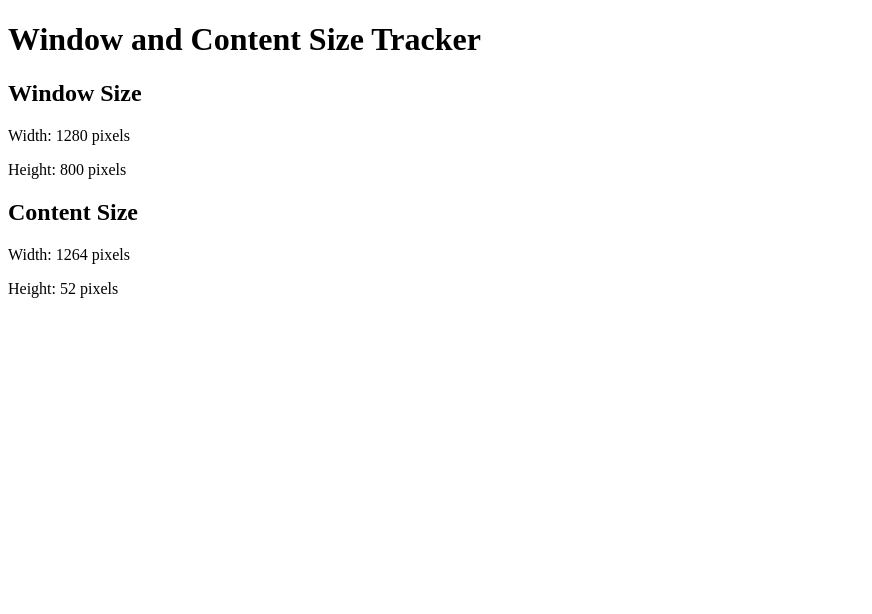
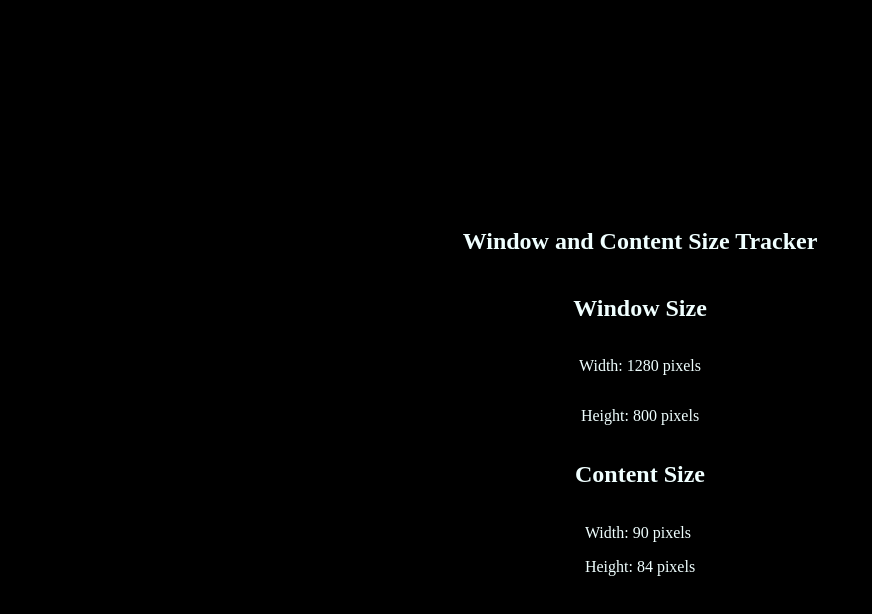
Before and after one commit to TheJose24/Browser-Window-Size, a plain HTML site: page index.html in a window 1280 px wide. Shown: the whole page, without its empty margins (0-872 px from the left). Drawn offline with Linux system fonts and the light colour scheme.

Commit message:
mejora del codigo

```diff
--- a/index.html
+++ b/index.html
@@ -3,10 +3,11 @@
   <head>
     <meta charset="UTF-8" />
     <title>CSS Button Hover Effects</title>
-    <link rel="stylesheet" href="estilo-challenge.css" />
+    <link rel="stylesheet" href="style.css" />
   </head>
   <body>
-    <h1>Window and Content Size Tracker</h1>
+    <section>
+      <h1>Window and Content Size Tracker</h1>
     <h2>Window Size</h2>
     <p>Width: <span id="window-width"></span> pixels</p>
     <p>Height: <span id="window-height"></span> pixels</p>
@@ -16,7 +17,7 @@
       <p>Width: <span id="content-width"></span> pixels</p>
       <p>Height: <span id="content-height"></span> pixels</p>
     </div>
-
+    </section>
     <script src="script.js"></script>
   </body>
 </html>
--- a/style.css
+++ b/style.css
@@ -1,7 +1,18 @@
 body {
   margin: 0;
   padding: 0;
+  background-color: black;
+  color: azure;
+}
+section{
+  width: 100%;
+  height: 100%;
+  display: flex;
+  flex-direction: column;
+  align-items: center;
+  position: absolute;
+  justify-content: center;
 }
 #content-size {
-  margin: 20px;
+  color: azure;
 }
```
